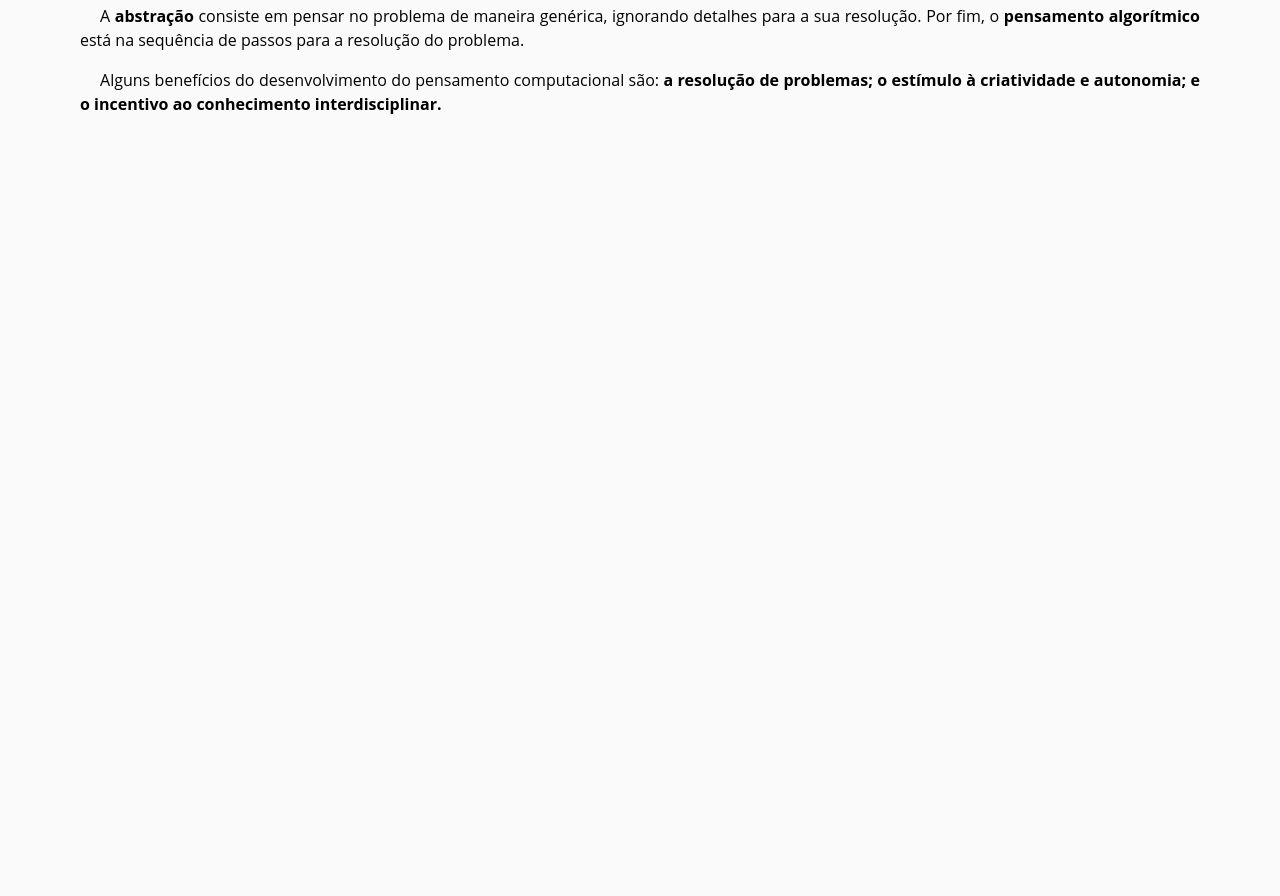
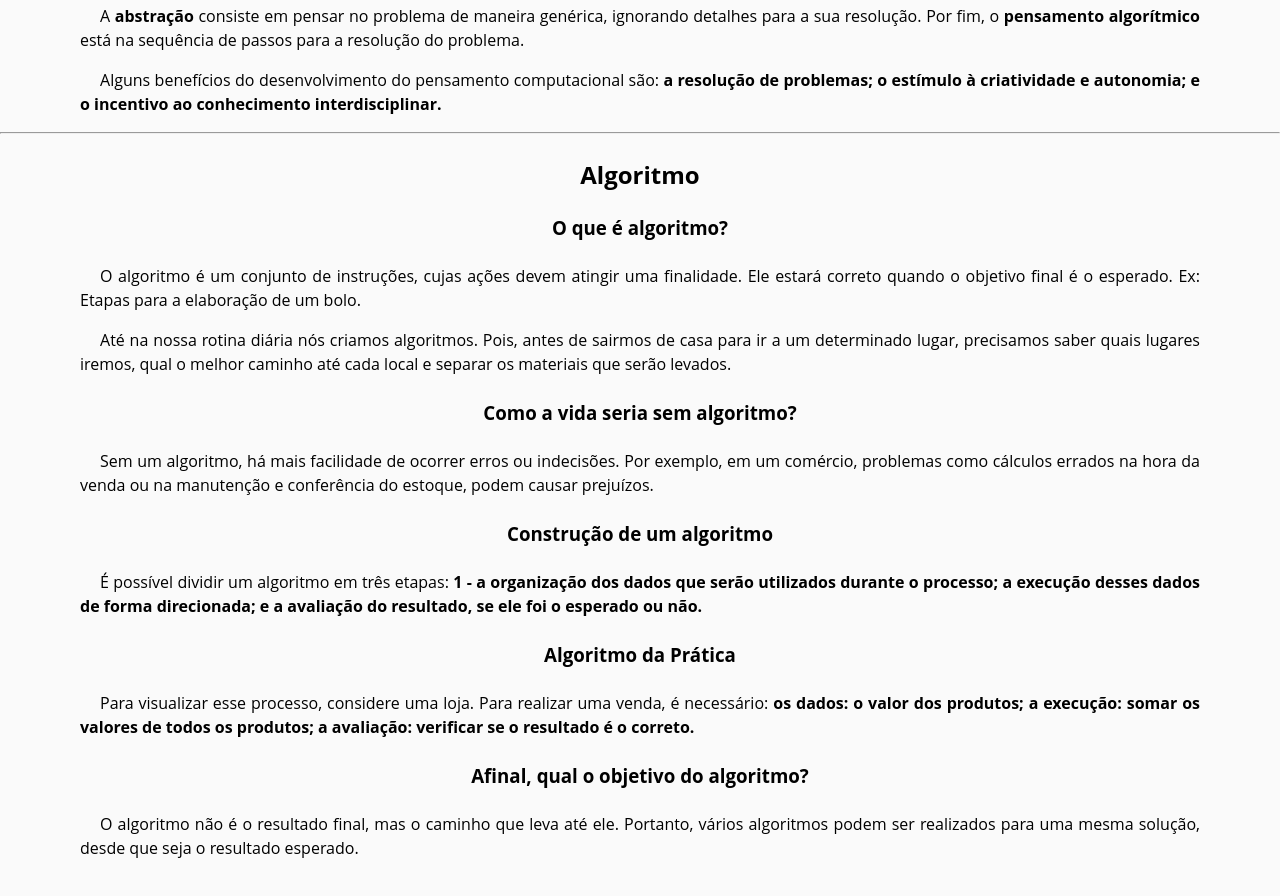
Before and after one commit to jpcchaves/softex-notes, a React (Create React App) app: page /modulo1 in a window 1280 px wide. Shown: the part 2180-3076 px from the top of the page. Before the commit the page ends 2536 px from the top, so only its background shows below. Built offline with nearby package versions, Linux system fonts and the light colour scheme.

Commit message:
algoritmos

```diff
--- a/src/pages/Modulo1/03 Pensamento Computacional/Computacional.jsx
+++ b/src/pages/Modulo1/03 Pensamento Computacional/Computacional.jsx
@@ -46,6 +46,7 @@ const Computacional = () => {
             incentivo ao conhecimento interdisciplinar.
         </strong>
       </p>
+      <hr/>
     </>
   );
 };
--- /dev/null
+++ b/src/pages/Modulo1/04 Algoritmo/Algoritmo.jsx
@@ -0,0 +1,53 @@
+import React from "react";
+
+const Algoritmo = () => {
+  return (
+    <>
+      <h2>Algoritmo</h2>
+      <h3>O que é algoritmo?</h3>
+      <p>
+        O algoritmo é um conjunto de instruções, cujas ações devem atingir uma
+        finalidade. Ele estará correto quando o objetivo final é o esperado.{" "}
+        <storng>Ex: Etapas para a elaboração de um bolo.</storng>
+      </p>
+      <p>
+        Até na nossa rotina diária nós criamos algoritmos. Pois, antes de
+        sairmos de casa para ir a um determinado lugar, precisamos saber quais
+        lugares iremos, qual o melhor caminho até cada local e separar os
+        materiais que serão levados.
+      </p>
+      <h3>Como a vida seria sem algoritmo?</h3>
+      <p>
+        Sem um algoritmo, há mais facilidade de ocorrer erros ou indecisões. Por
+        exemplo, em um comércio, problemas como cálculos errados na hora da
+        venda ou na manutenção e conferência do estoque, podem causar prejuízos.
+      </p>
+      <h3>Construção de um algoritmo</h3>
+      <p>
+        É possível dividir um algoritmo em três etapas:{" "}
+        <strong>
+          1 - a organização dos dados que serão utilizados durante o processo; a
+          execução desses dados de forma direcionada; e a avaliação do
+          resultado, se ele foi o esperado ou não.
+        </strong>
+      </p>
+      <h3>Algoritmo da Prática</h3>
+      <p>
+        Para visualizar esse processo, considere uma loja. Para realizar uma
+        venda, é necessário:{" "}
+        <strong>
+          os dados: o valor dos produtos; a execução: somar os valores de todos
+          os produtos; a avaliação: verificar se o resultado é o correto.
+        </strong>
+      </p>
+      <h3>Afinal, qual o objetivo do algoritmo?</h3>
+      <p>
+        O algoritmo não é o resultado final, mas o caminho que leva até ele.
+        Portanto, vários algoritmos podem ser realizados para uma mesma solução,
+        desde que seja o resultado esperado.
+      </p>
+    </>
+  );
+};
+
+export default Algoritmo;
--- a/src/pages/Modulo1/Modulo1.jsx
+++ b/src/pages/Modulo1/Modulo1.jsx
@@ -4,6 +4,7 @@ import styles from "../Modules.module.css";
 import Logica from "./01 Logica/Logica";
 import Raciocinio from "./02 Raciocinio/Raciocinio";
 import Computacional from "./03 Pensamento Computacional/Computacional";
+import Algoritmo from "./04 Algoritmo/Algoritmo";
 
 const Modulo1 = () => {
   return (
@@ -11,6 +12,7 @@ const Modulo1 = () => {
       <Logica />
       <Raciocinio />
       <Computacional />
+      <Algoritmo />
     </div>
   );
 };
```
